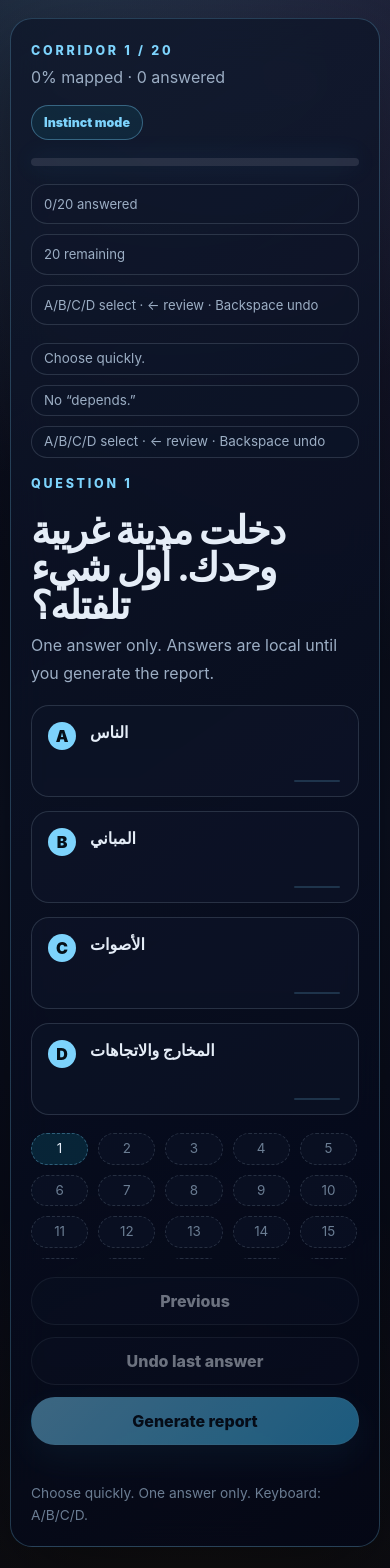
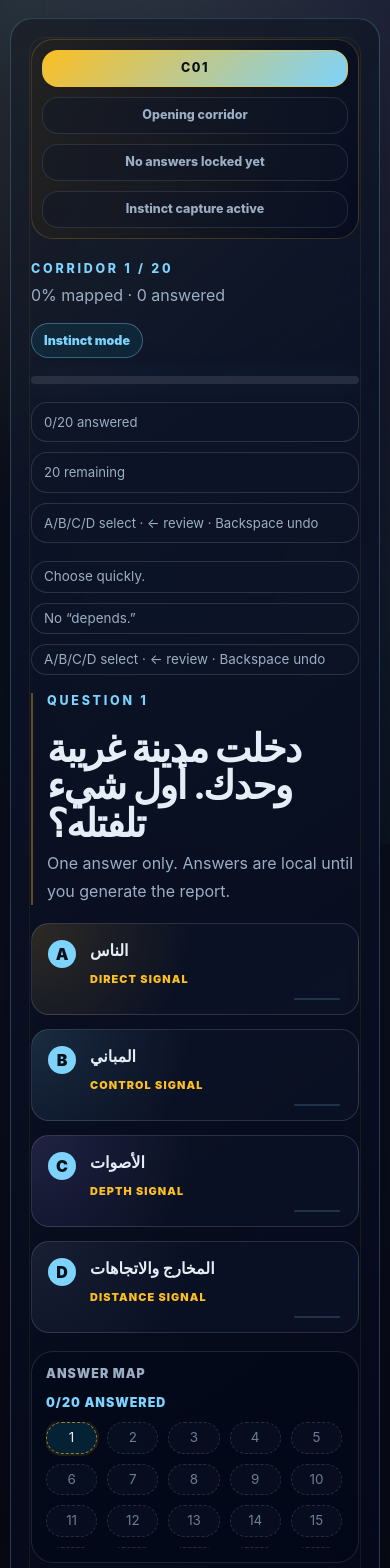
Before and after one commit to hiimOmagh/the-20-corridors, a Next.js app: page /quiz in a window 390 px wide. Shown: the top 1568 px of the page. Built offline with nearby package versions, Linux system fonts and the light colour scheme.

Commit message:
feat: apply quiz visual identity pass

```diff
--- a/src/app/globals.css
+++ b/src/app/globals.css
@@ -1160,9 +1160,10 @@ h3 {
   grid-template-columns: auto minmax(0, 1fr);
   grid-template-areas:
     "key text"
+    "key signal"
     "key hint";
   column-gap: 14px;
-  row-gap: 6px;
+  row-gap: 7px;
   align-items: start;
   min-height: 126px;
 }
@@ -2342,3 +2343,219 @@ body::after {
     transform: none;
   }
 }
+
+
+.quiz-shell-identity {
+  position: relative;
+}
+
+.quiz-shell-identity::before {
+  content: "";
+  position: fixed;
+  inset: 0;
+  pointer-events: none;
+  background:
+    radial-gradient(circle at 20% 16%, rgba(251, 191, 36, 0.08), transparent 24rem),
+    radial-gradient(circle at 82% 72%, rgba(125, 211, 252, 0.09), transparent 28rem),
+    linear-gradient(90deg, transparent 0 12%, rgba(125, 211, 252, 0.025) 12.1% 12.25%, transparent 12.35% 100%);
+  opacity: 0.9;
+}
+
+.quiz-card-identity {
+  border-color: rgba(125, 211, 252, 0.25);
+  background:
+    linear-gradient(135deg, rgba(251, 191, 36, 0.055), transparent 24rem),
+    linear-gradient(145deg, rgba(15, 23, 42, 0.94), rgba(2, 6, 23, 0.82));
+}
+
+.quiz-card-identity::after {
+  content: "";
+  position: absolute;
+  inset: 18px;
+  border-radius: calc(var(--radius-lg) - 12px);
+  border: 1px solid rgba(251, 191, 36, 0.08);
+  pointer-events: none;
+}
+
+.quiz-visual-frame {
+  display: grid;
+  grid-template-columns: auto repeat(3, minmax(0, 1fr));
+  gap: 10px;
+  align-items: center;
+  border: 1px solid rgba(251, 191, 36, 0.2);
+  border-radius: 22px;
+  padding: 10px;
+  background:
+    linear-gradient(90deg, rgba(251, 191, 36, 0.08), transparent),
+    rgba(2, 6, 23, 0.42);
+}
+
+.quiz-visual-frame span {
+  border: 1px solid rgba(148, 163, 184, 0.18);
+  border-radius: 16px;
+  padding: 10px 12px;
+  color: var(--muted);
+  background: rgba(15, 23, 42, 0.42);
+  font-size: 0.78rem;
+  font-weight: 850;
+  line-height: 1.2;
+}
+
+.quiz-visual-frame .quiz-corridor-mark {
+  min-width: 72px;
+  color: #061018;
+  background: linear-gradient(135deg, var(--color-threshold), var(--accent));
+  border-color: rgba(251, 191, 36, 0.55);
+  text-align: center;
+  letter-spacing: 0.12em;
+}
+
+.quiz-visual-frame.middle {
+  border-color: rgba(125, 211, 252, 0.28);
+}
+
+.quiz-visual-frame.late,
+.quiz-visual-frame.complete {
+  border-color: rgba(134, 239, 172, 0.28);
+}
+
+.quiz-question-identity-block {
+  border-left: 2px solid rgba(251, 191, 36, 0.36);
+  padding-left: clamp(14px, 3vw, 22px);
+}
+
+.quiz-question-identity-block h2 {
+  max-width: 19ch;
+}
+
+.quiz-option-grid .option-identity {
+  border-color: rgba(148, 163, 184, 0.22);
+  transition:
+    transform var(--motion-fast),
+    border-color var(--motion-fast),
+    background var(--motion-fast),
+    box-shadow var(--motion-fast);
+}
+
+.quiz-option-grid .option-identity:hover,
+.quiz-option-grid .option-identity:focus-visible {
+  box-shadow: 0 18px 50px rgba(0, 0, 0, 0.22);
+}
+
+.quiz-option-grid .option-tone-threshold {
+  background:
+    radial-gradient(circle at 0% 0%, rgba(251, 191, 36, 0.14), transparent 10rem),
+    rgba(15, 23, 42, 0.56);
+}
+
+.quiz-option-grid .option-tone-signal {
+  background:
+    radial-gradient(circle at 0% 0%, rgba(125, 211, 252, 0.13), transparent 10rem),
+    rgba(15, 23, 42, 0.56);
+}
+
+.quiz-option-grid .option-tone-echo {
+  background:
+    radial-gradient(circle at 0% 0%, rgba(167, 139, 250, 0.14), transparent 10rem),
+    rgba(15, 23, 42, 0.56);
+}
+
+.quiz-option-grid .option-tone-void {
+  background:
+    radial-gradient(circle at 0% 0%, rgba(148, 163, 184, 0.1), transparent 10rem),
+    rgba(15, 23, 42, 0.56);
+}
+
+.quiz-option-grid .option-identity-selected {
+  border-color: rgba(251, 191, 36, 0.5);
+  box-shadow:
+    0 0 0 1px rgba(251, 191, 36, 0.15),
+    0 22px 70px rgba(251, 191, 36, 0.09);
+}
+
+.option-signal {
+  grid-area: signal;
+  color: var(--color-threshold);
+  font-size: 0.74rem;
+  font-weight: 900;
+  letter-spacing: 0.1em;
+  text-transform: uppercase;
+}
+
+.quiz-option-grid .option-hint {
+  justify-self: end;
+  align-self: end;
+  grid-area: hint;
+}
+
+.quiz-review-zone {
+  border: 1px solid rgba(148, 163, 184, 0.18);
+  border-radius: 22px;
+  padding: 14px;
+  background: rgba(2, 6, 23, 0.34);
+}
+
+.quiz-review-heading {
+  display: flex;
+  justify-content: space-between;
+  gap: 14px;
+  margin-bottom: 12px;
+  color: var(--muted);
+  font-size: 0.78rem;
+  font-weight: 900;
+  letter-spacing: 0.08em;
+  text-transform: uppercase;
+}
+
+.quiz-review-heading span:last-child {
+  color: var(--accent);
+}
+
+.quiz-review-zone .review-dot.current {
+  border-color: rgba(251, 191, 36, 0.62);
+  box-shadow: 0 0 0 2px rgba(251, 191, 36, 0.1);
+}
+
+.quiz-actions .button:not(:disabled):last-child {
+  box-shadow: 0 18px 56px rgba(56, 189, 248, 0.14);
+}
+
+@media (max-width: 760px) {
+  .quiz-visual-frame {
+    grid-template-columns: 1fr 1fr;
+  }
+
+  .quiz-visual-frame .quiz-corridor-mark {
+    min-width: 0;
+  }
+
+  .quiz-question-identity-block h2 {
+    max-width: none;
+  }
+
+  .option-signal {
+    font-size: 0.68rem;
+  }
+}
+
+@media (max-width: 520px) {
+  .quiz-visual-frame {
+    grid-template-columns: 1fr;
+  }
+
+  .quiz-visual-frame span {
+    text-align: center;
+  }
+
+  .quiz-review-heading {
+    display: grid;
+  }
+}
+
+@media (prefers-reduced-motion: reduce) {
+  .quiz-option-grid .option-identity,
+  .quiz-option-grid .option-button::after,
+  .quiz-actions .button:not(:disabled):last-child {
+    transition: none;
+  }
+}
--- a/src/features/quiz/QuizClient.tsx
+++ b/src/features/quiz/QuizClient.tsx
@@ -20,6 +20,7 @@ import {
   buildQuizStatusSummary,
   buildReviewDots
 } from './quizPresentation';
+import { buildQuizOptionIdentity, buildQuizVisualFrame } from './quizVisualIdentity';
 
 export function QuizClient() {
   const router = useRouter();
@@ -153,10 +154,17 @@ export function QuizClient() {
 
   const currentQuestion = maybeCurrentQuestion;
   const selectedOption = answers[currentQuestion.id];
+  const visualFrame = buildQuizVisualFrame(progress, currentQuestion.id);
 
   return (
-    <main className="page-shell quiz-shell">
-      <section className="panel quiz-card quiz-card-polished" aria-labelledby="quiz-title">
+    <main className="page-shell quiz-shell quiz-shell-identity">
+      <section className="panel quiz-card quiz-card-polished quiz-card-identity" aria-labelledby="quiz-title">
+        <div className={visualFrame.frameClassName} aria-label="Quiz visual identity status">
+          <span className="quiz-corridor-mark">{visualFrame.corridorMark}</span>
+          <span>{visualFrame.phaseLabel}</span>
+          <span>{visualFrame.paceLabel}</span>
+          <span>{visualFrame.atmosphereLabel}</span>
+        </div>
         <div className="quiz-topbar">
           <div>
             <span className="kicker">Corridor {progress.currentCorridor} / {progress.totalCorridors}</span>
@@ -181,7 +189,7 @@ export function QuizClient() {
           <span>{statusSummary.keyboardHint}</span>
         </div>
 
-        <div className="quiz-question-block">
+        <div className="quiz-question-block quiz-question-identity-block">
           <p className="kicker">Question {currentQuestion.id}</p>
           <h2 id="quiz-title">{currentQuestion.text}</h2>
           <p className="lede">One answer only. Answers are local until you generate the report.</p>
@@ -190,17 +198,19 @@ export function QuizClient() {
         <div className="option-grid quiz-option-grid">
           {currentQuestion.options.map((option) => {
             const isSelected = selectedOption === option.key;
+            const optionIdentity = buildQuizOptionIdentity(option.key, isSelected);
 
             return (
               <button
                 aria-pressed={isSelected}
-                className={buildOptionButtonClassName(isSelected)}
+                className={`${buildOptionButtonClassName(isSelected)} ${optionIdentity.className}`}
                 key={option.key}
                 onClick={() => selectAnswer(option.key)}
                 type="button"
               >
                 <span className="option-key">{option.key}</span>
                 <span className="option-text">{option.text}</span>
+                <span className="option-signal">{optionIdentity.signalLabel}</span>
                 <span className="option-hint">Tap or press {option.key}</span>
               </button>
             );
@@ -226,7 +236,12 @@ export function QuizClient() {
           </aside>
         ) : null}
 
-        <div className="review-strip quiz-review-strip" aria-label="Answer review">
+        <div className="quiz-review-zone">
+          <div className="quiz-review-heading">
+            <span>Answer map</span>
+            <span>{statusSummary.answeredLabel}</span>
+          </div>
+          <div className="review-strip quiz-review-strip" aria-label="Answer review">
           {reviewDots.map((dot, index) => (
             <button
               aria-current={dot.isCurrent ? 'step' : undefined}
@@ -243,6 +258,7 @@ export function QuizClient() {
               {dot.label}
             </button>
           ))}
+          </div>
         </div>
 
         <div className="actions quiz-actions">
--- /dev/null
+++ b/src/features/quiz/quizVisualIdentity.ts
@@ -0,0 +1,75 @@
+import type { CorridorsOptionKey } from '@/core';
+import type { QuizProgressState } from './quizFlow';
+
+export interface QuizVisualFrameViewModel {
+  readonly corridorMark: string;
+  readonly phaseLabel: string;
+  readonly paceLabel: string;
+  readonly atmosphereLabel: string;
+  readonly frameClassName: string;
+}
+
+export interface QuizOptionIdentityViewModel {
+  readonly optionKey: CorridorsOptionKey;
+  readonly className: string;
+  readonly signalLabel: string;
+  readonly toneLabel: string;
+}
+
+const OPTION_TONES: Record<CorridorsOptionKey, { readonly signal: string; readonly tone: string }> = {
+  A: { signal: 'Direct signal', tone: 'threshold' },
+  B: { signal: 'Control signal', tone: 'signal' },
+  C: { signal: 'Depth signal', tone: 'echo' },
+  D: { signal: 'Distance signal', tone: 'void' }
+};
+
+export function buildQuizVisualFrame(progress: QuizProgressState, currentQuestionId: number): QuizVisualFrameViewModel {
+  const phaseLabel = progress.isComplete
+    ? 'Final threshold'
+    : progress.progressPercent >= 70
+      ? 'Late corridor'
+      : progress.progressPercent >= 35
+        ? 'Middle corridor'
+        : 'Opening corridor';
+
+  const paceLabel = progress.isComplete
+    ? 'All answers locked'
+    : progress.answeredCount === 0
+      ? 'No answers locked yet'
+      : `${progress.answeredCount} choices locked`;
+
+  const atmosphereLabel = progress.isComplete
+    ? 'Report gate ready'
+    : progress.progressPercent >= 50
+      ? 'Pattern density rising'
+      : 'Instinct capture active';
+
+  const frameClassName = [
+    'quiz-visual-frame',
+    progress.isComplete ? 'complete' : 'in-progress',
+    progress.progressPercent >= 70 ? 'late' : progress.progressPercent >= 35 ? 'middle' : 'opening'
+  ].join(' ');
+
+  return {
+    corridorMark: `C${String(currentQuestionId).padStart(2, '0')}`,
+    phaseLabel,
+    paceLabel,
+    atmosphereLabel,
+    frameClassName
+  };
+}
+
+export function buildQuizOptionIdentity(optionKey: CorridorsOptionKey, isSelected: boolean): QuizOptionIdentityViewModel {
+  const tone = OPTION_TONES[optionKey];
+
+  return {
+    optionKey,
+    className: [
+      'option-identity',
+      `option-tone-${tone.tone}`,
+      isSelected ? 'option-identity-selected' : ''
+    ].filter(Boolean).join(' '),
+    signalLabel: tone.signal,
+    toneLabel: tone.tone
+  };
+}
```
Also changed, not shown: 4 other files (tests, documents, lock files or other folders).
